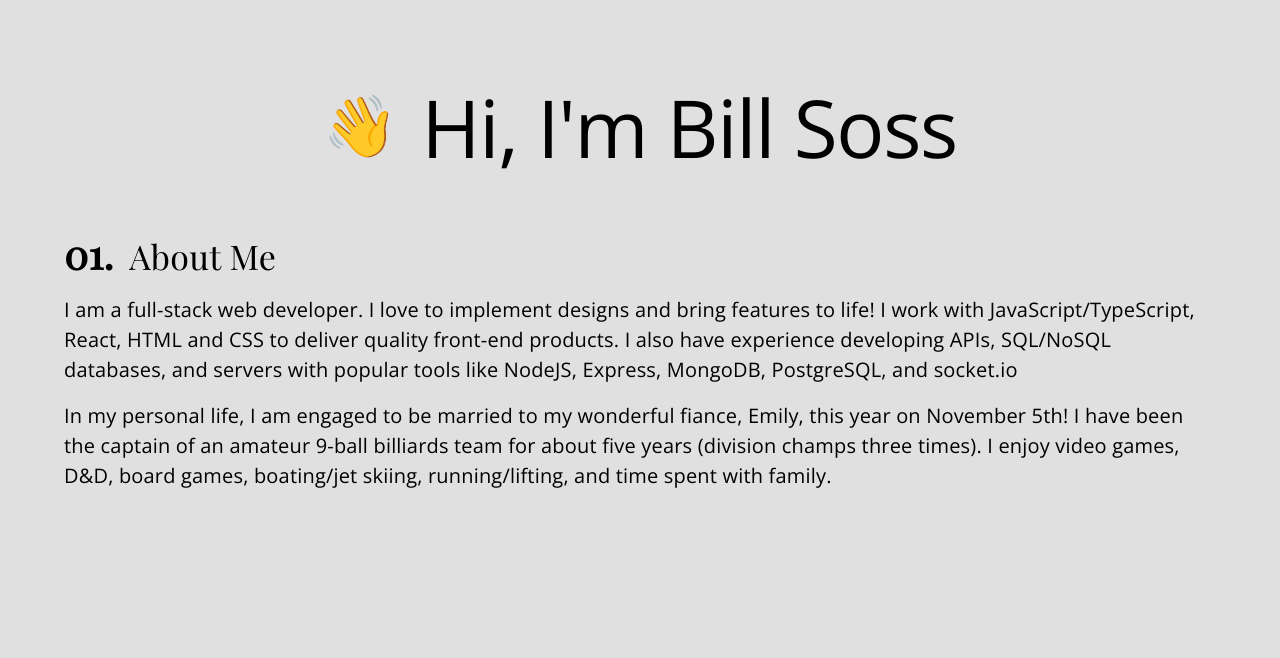
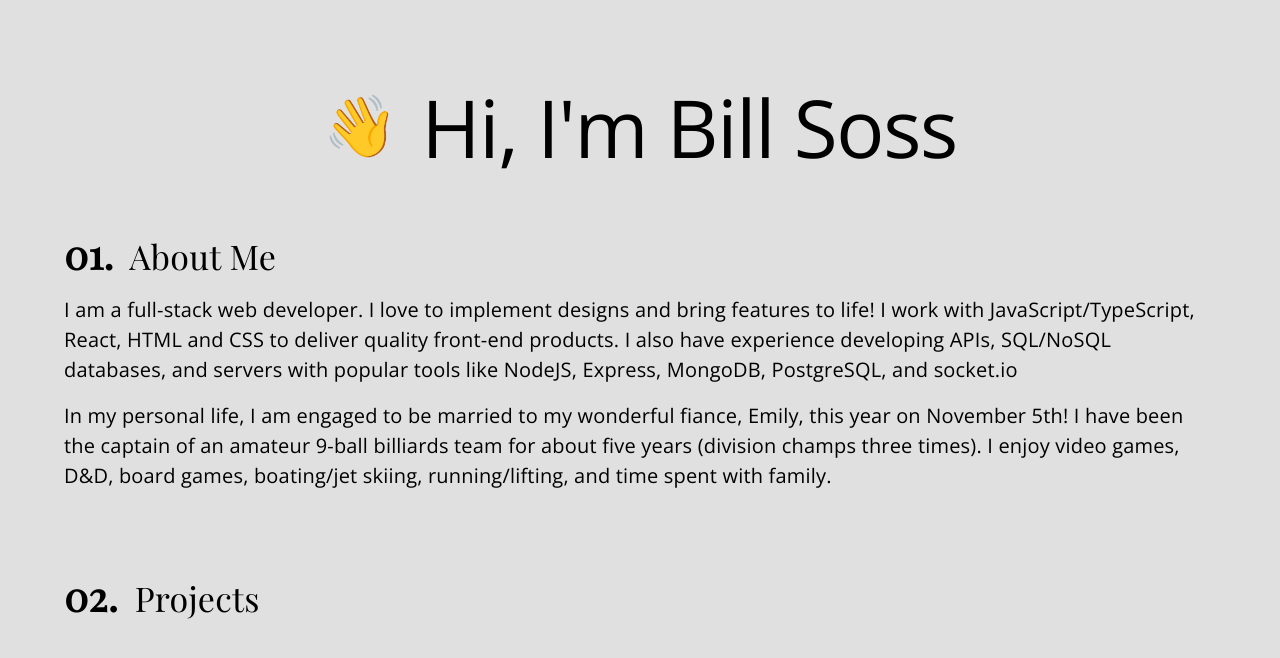
Before and after one commit to sossw1/React-Portfolio, a React (Create React App) app: page / in a window 1280 px wide. Shown: the top 658 px of the page. Built offline with nearby package versions, Linux system fonts and the light colour scheme.

Commit message:
projects section with title

```diff
--- a/src/App.tsx
+++ b/src/App.tsx
@@ -2,6 +2,7 @@ import { ThemeProvider } from '@mui/material/styles';
 import { Box } from '@mui/material';
 import theme from './Theme';
 import About from './components/About';
+import Projects from './components/Projects';
 
 function App() {
   return (
@@ -14,6 +15,7 @@ function App() {
       >
         <Box display='flex' flexDirection='column' alignItems='center'>
           <About />
+          <Projects />
         </Box>
       </Box>
     </ThemeProvider>
--- /dev/null
+++ b/src/components/Projects.tsx
@@ -0,0 +1,20 @@
+import { Box, Container, Typography } from '@mui/material';
+import theme from '../Theme';
+
+export default function Projects() {
+  return (
+    <Container>
+      <Box>
+        <Typography
+          variant='h4'
+          component='h2'
+          mb='1rem'
+          sx={{ ...theme.serif }}
+        >
+          <b style={{ fontSize: '40px', marginRight: '0.5rem' }}>02.</b>{' '}
+          Projects
+        </Typography>
+      </Box>
+    </Container>
+  );
+}
```
